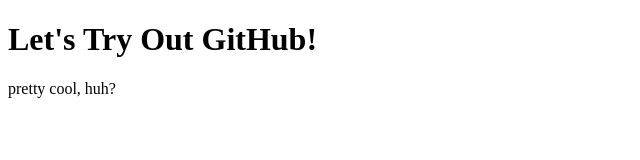
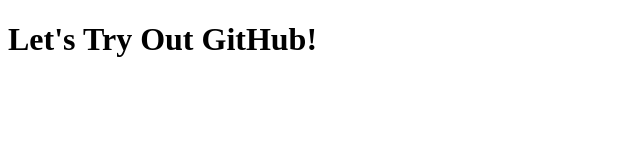
Before and after one commit to ajunay1972/example, a plain HTML site: page index.html in a window 1280 px wide. Shown: the whole page, without its empty margins (0-640 px from the left). Drawn offline with Linux system fonts and the light colour scheme.

Commit message:
Deleted paragraph from home and added about

```diff
--- a/index.html
+++ b/index.html
@@ -14,7 +14,7 @@
     </head>
     <body>
      <h1>Let's Try Out GitHub!</h1>
-     <p>pretty cool, huh?</p>
+
 
         <script src="" async defer></script>
     </body>
```
Also changed, not shown: about.html (added).
